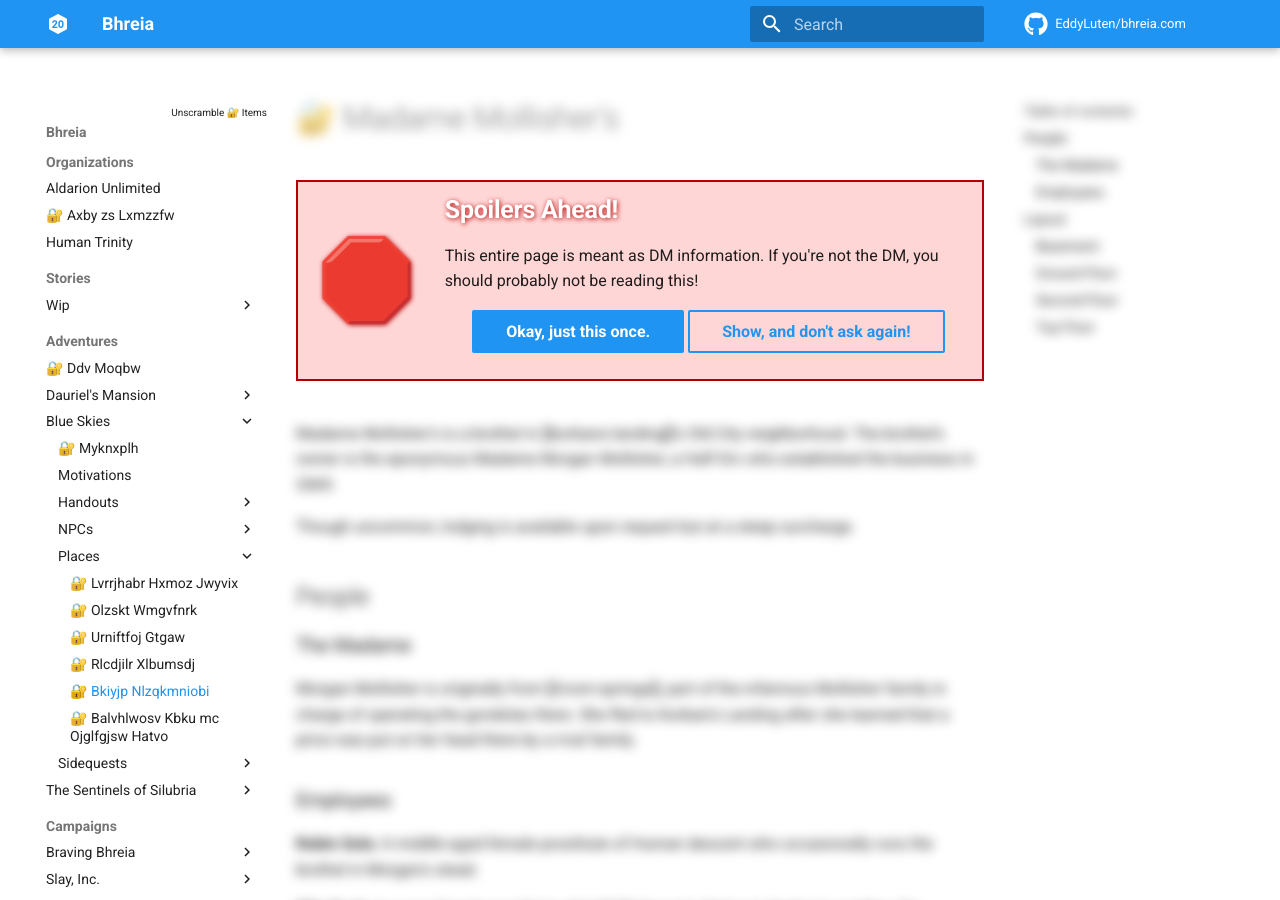
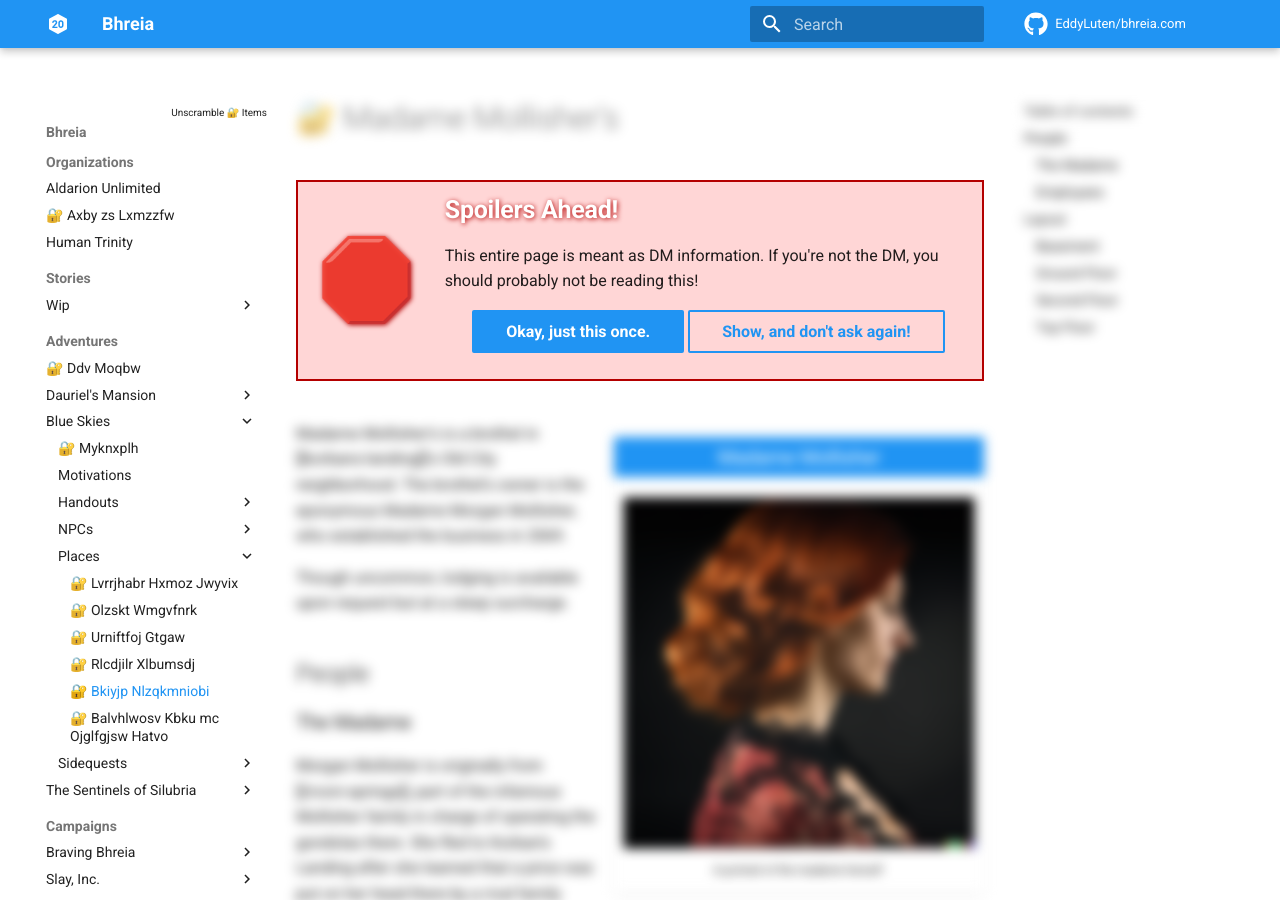
Before and after one commit to EddyLuten/bhreia.com, an MkDocs documentation site: the page built from docs/adventures/blue-skies/places/madame-mollishers.md, in a window 1280 px wide and 900 px high. Built offline with MkDocs 1.6.1 and Material for MkDocs 9.7.7, drawn with Linux system fonts in a browser that asks for light colours; comment, search, counter and statistics services are not loaded; some of the changed text lies outside the part shown.

Commit message:
Madame Mollisher

```diff
--- a/docs/adventures/blue-skies/places/madame-mollishers.md
+++ b/docs/adventures/blue-skies/places/madame-mollishers.md
@@ -11,7 +11,17 @@ categories:
 
 --8<-- "spoiler.html"
 
-Madame Mollisher's is a brothel in [[korbans-landing]]'s Old City neighborhood. The brothel's owner is the eponymous Madame Morgan Mollisher, a Half-Orc who established the business in 2069.
+<figure class="infobox right">
+  <h3>Madame Mollisher</h3>
+  <a href="/assets/images/madame-mollisher-full.png">
+    <img src="/assets/images/madame-mollisher-tiny.png" />
+  </a>
+  <figcaption>
+    A portrait of the madame herself.
+  </figcaption>
+</figure>
+
+Madame Mollisher's is a brothel in [[korbans-landing]]'s Old City neighborhood. The brothel's owner is the eponymous Madame Morgan Mollisher, who established the business in 2069.
 
 Though uncommon, lodging is available upon request but at a steep surcharge.
 
```
Also changed, not shown: other parts of docs/adventures/blue-skies/places/madame-mollishers.md (+1 -1 lines), docs/assets/images/madame-mollisher-tiny.png (added), 1 other file.
